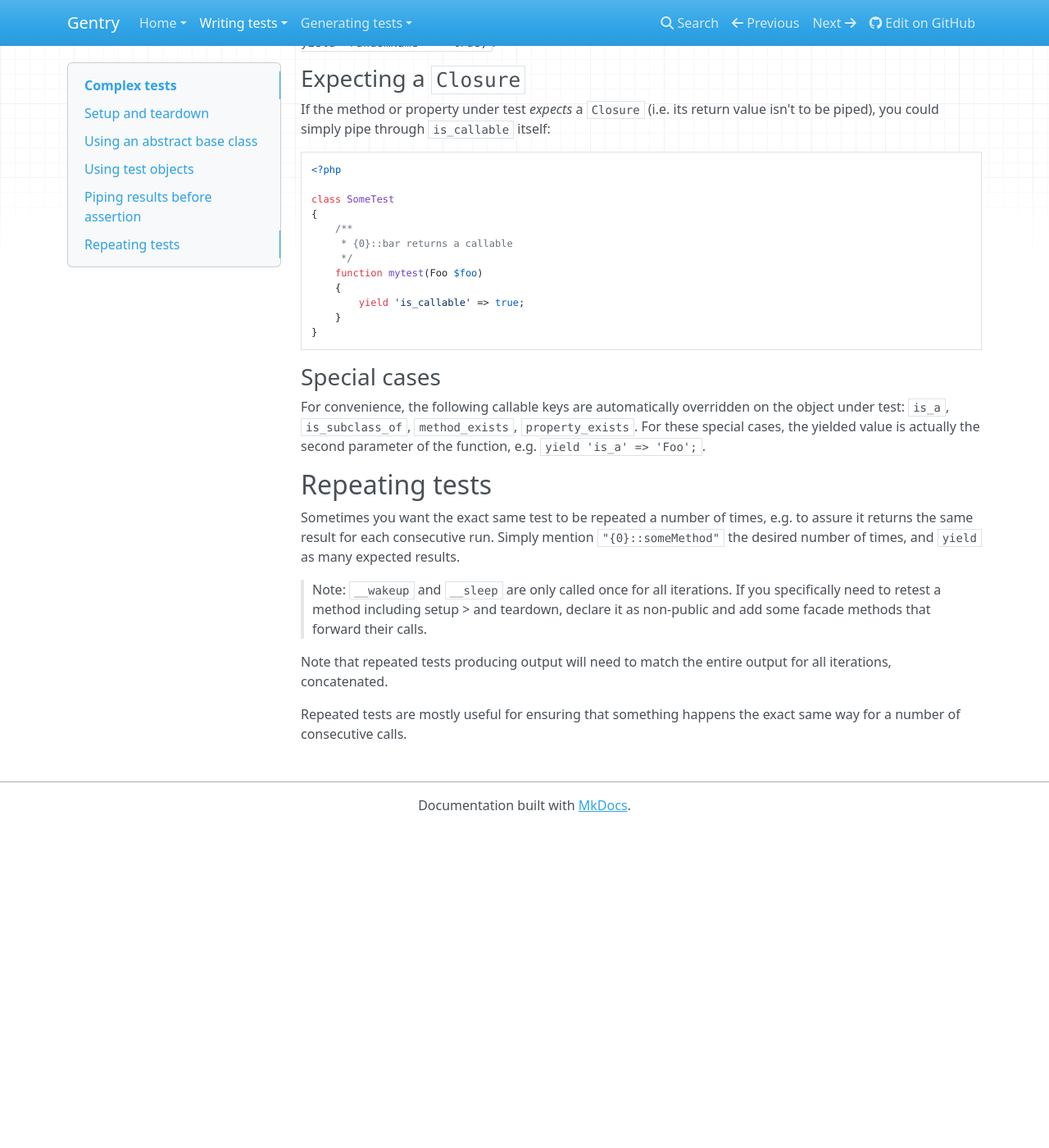
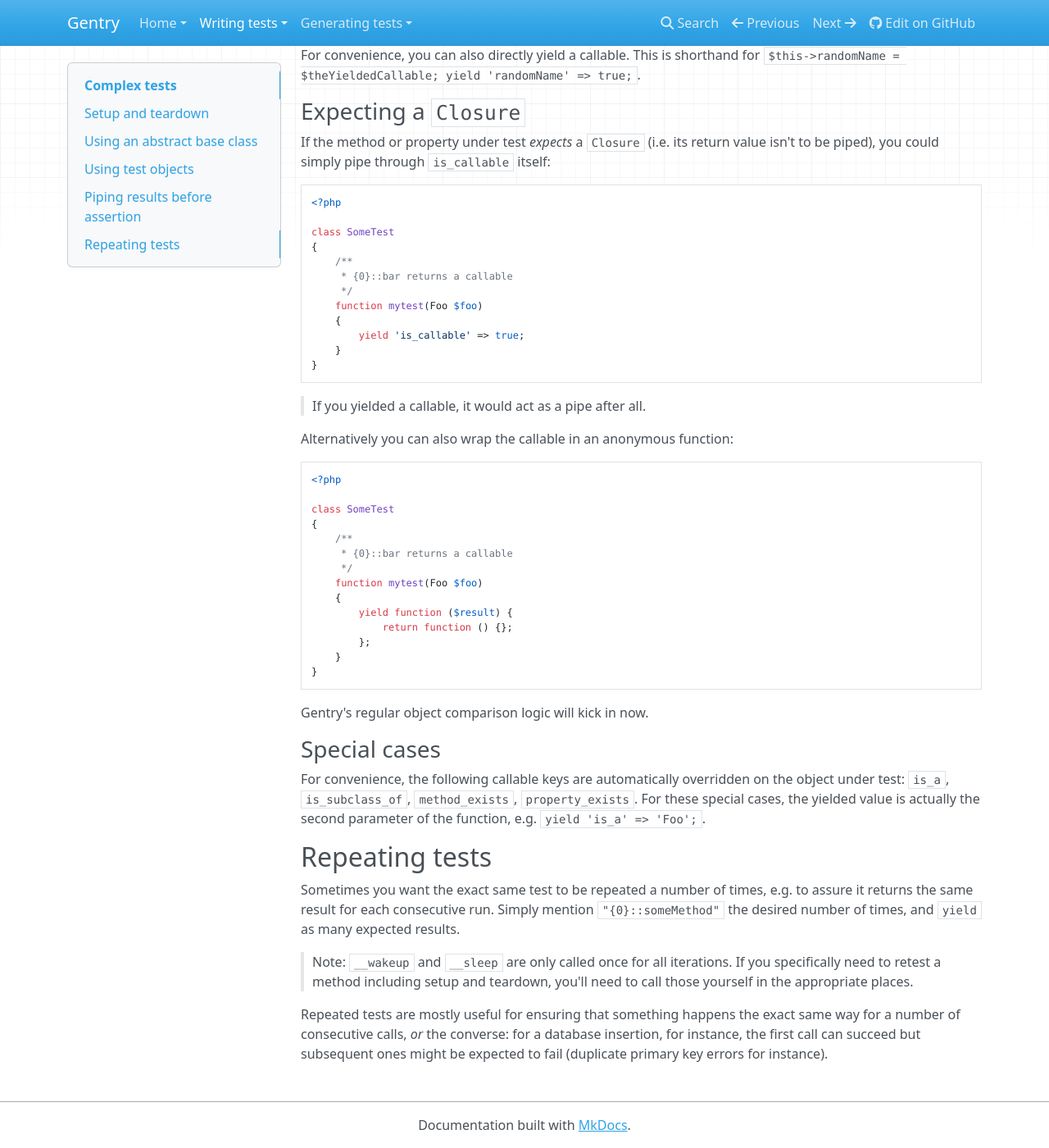
Before and after one commit to gentry-php/gentry, an MkDocs documentation site: the page built from docs/writing/complex.md, in a window 1280 px wide and 1400 px high, scrolled down 2844 px. Shown: the whole window at 82% size. Built offline with MkDocs 1.6.1, drawn with Linux system fonts in a browser that asks for light colours; nearby versions of some CDN libraries; old or Windows-style settings are respelled for this version of MkDocs; before the commit the page ends 3854 px from its top, so only the background shows below that; some of the changed text lies outside the part shown.

Commit message:
better documentation

````diff
--- a/docs/writing/complex.md
+++ b/docs/writing/complex.md
@@ -35,10 +35,12 @@ class MyTest
         // Note $foo is a reference in the method declaration; we can thus
         // assign the instantiated object to it to test on.
         $foo = $this->foo;
-        return true;
+        yield true;
     }
 }
 ```
+
+You could also define some functions for that, e.g. `getFoo`.
 
 ## Using an abstract base class
 If multiple tests share the same `__sleep` and `__wakeup` methods for instance,
@@ -52,8 +54,10 @@ in a different directory than your tests, e.g. define `tests/specs` as the
 autoloader handle them.
 
 ## Piping results before assertion
-Using the `yield` keyword, you may "return" an array where the key is a callable
-that must be satisfied, and the value is the value to expect:
+`yield` supports specifying a "key" to return along with the expected result.
+If you do so, and the key satisfies `is_callable`, the result from the tested
+method or property will be piped through that callable and the return value of
+_that_ will be compared instead:
 
 ```php
 <?php
@@ -143,9 +147,8 @@ class MyArrayTest extends Scenario
 }
 ```
 
-For convenience, you can also directly return or yield a callable. This is
-shorthand for `$this->randomName = function ($result) {};
-yield 'randomName' => true;`.
+For convenience, you can also directly yield a callable. This is shorthand for
+`$this->randomName = $theYieldedCallable; yield 'randomName' => true;`.
 
 ### Expecting a `Closure`
 If the method or property under test _expects_ a `Closure` (i.e. its return
@@ -166,6 +169,29 @@ class SomeTest
 }
 ```
 
+> If you yielded a callable, it would act as a pipe after all.
+
+Alternatively you can also wrap the callable in an anonymous function:
+
+```php
+<?php
+
+class SomeTest
+{
+    /**
+     * {0}::bar returns a callable
+     */
+    function mytest(Foo $foo)
+    {
+        yield function ($result) {
+            return function () {};
+        };
+    }
+}
+```
+
+Gentry's regular object comparison logic will kick in now.
+
 ### Special cases
 For convenience, the following callable keys are automatically overridden on the
 object under test: `is_a`, `is_subclass_of`, `method_exists`, `property_exists`.
@@ -179,11 +205,10 @@ assure it returns the same result for each consecutive run. Simply mention
 results.
 
 > Note:  `__wakeup` and `__sleep` are only called once for all iterations. If
-> you specifically need to retest a method including setup > and teardown,
-> declare it as non-public and add some facade methods that forward their calls.
-
-Note that repeated tests producing output will need to match the entire output
-for all iterations, concatenated.
+> you specifically need to retest a method including setup and teardown, you'll
+> need to call those yourself in the appropriate places.
 
 Repeated tests are mostly useful for ensuring that something happens the exact
-same way for a number of consecutive calls.
+same way for a number of consecutive calls, _or_ the converse: for a database
+insertion, for instance, the first call can succeed but subsequent ones might be
+expected to fail (duplicate primary key errors for instance).
````
